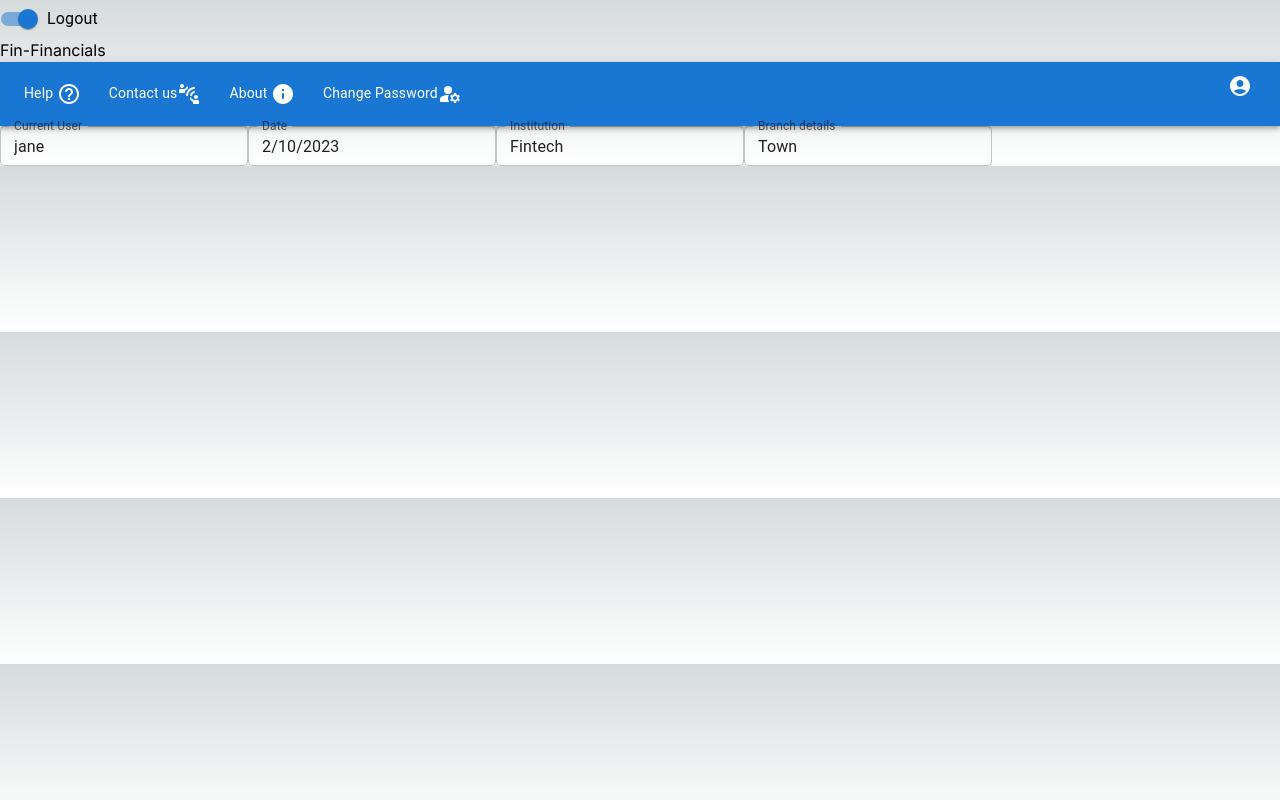
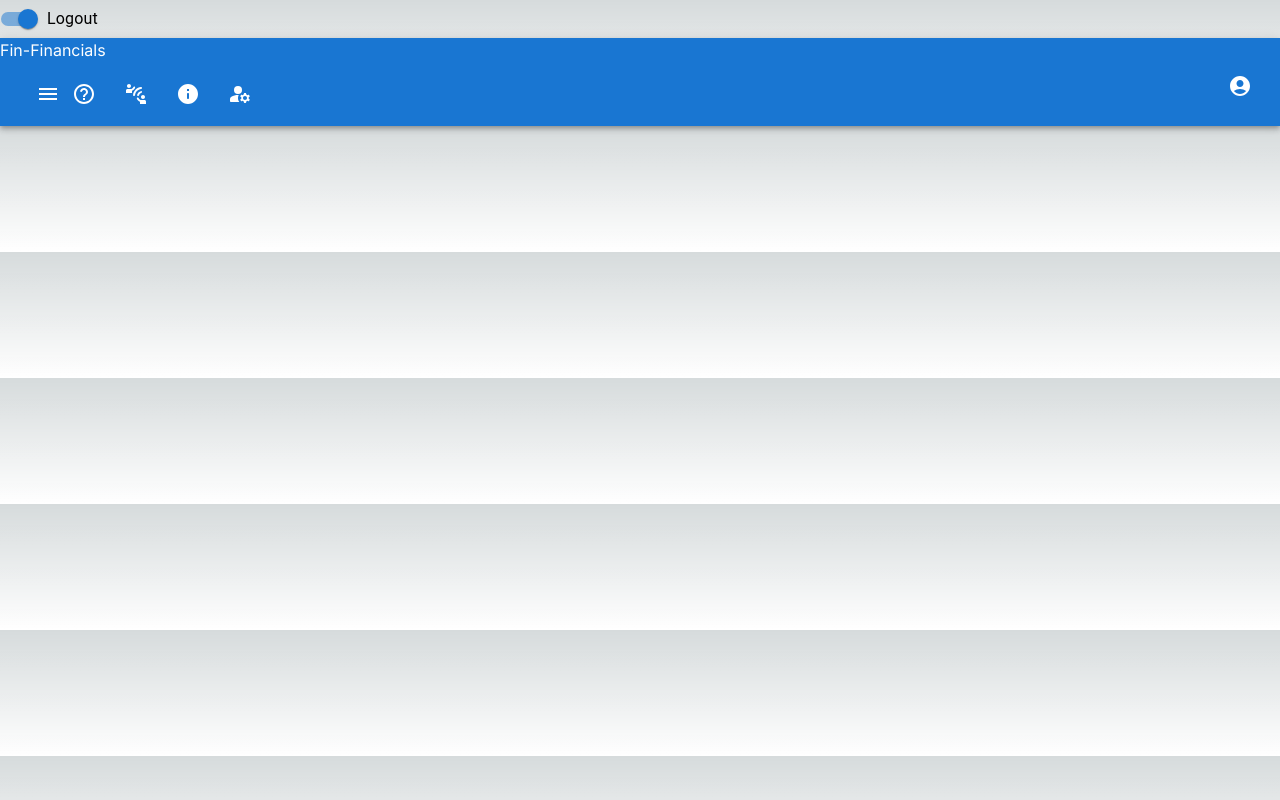
Before and after one commit to Mauryn7/fin-dashboard, a Next.js app: page / in a window 1280 px wide. Built offline with nearby package versions, Linux system fonts and the light colour scheme.

Commit message:
changes on the navbar

```diff
--- a/src/app/Navbar.tsx
+++ b/src/app/Navbar.tsx
@@ -18,6 +18,9 @@ import ConnectWithoutContactRoundedIcon from '@mui/icons-material/ConnectWithout
 import InfoRoundedIcon from '@mui/icons-material/InfoRounded';
 import ManageAccountsRoundedIcon from '@mui/icons-material/ManageAccountsRounded';
 
+import DeleteIcon from '@mui/icons-material/Delete';
+
+import Tooltip from '@mui/material/Tooltip';
 
 export default function Navbar() {
   const [auth, setAuth] = React.useState(true);
@@ -50,14 +53,27 @@ export default function Navbar() {
 
 
         />
-        Fin-Financials
+
       </FormGroup>
       <AppBar position="static"  >
+      Fin-Financials
         <Toolbar>
-
+          <Tooltip title= "Side bar">
+        <IconButton
+                size="large"
+                aria-label="account of current user"
+                aria-controls="menu-appbar"
+                aria-haspopup="true"
+                onClick={handleMenu}
+                color="inherit"
+              >
+                <MenuIcon />
+              </IconButton>
+              </Tooltip>
 
           <Typography fontSize={14}  component="div" >
-            Help <IconButton
+          <Tooltip title="Help" arrow className='text-blue'>
+            <IconButton
             size="large"
             edge="start"
             color="inherit"
@@ -65,11 +81,15 @@ export default function Navbar() {
             sx={{ mr: 2 }}
           >
             <HelpOutlineRoundedIcon />
+
           </IconButton>
+
+          </Tooltip>
 
           </Typography>
           <Typography fontSize={14} component="div" >
-            Contact us
+            <Tooltip title= "Contact us" arrow className= "text-blue">
+
           <IconButton
             size="large"
             edge="start"
@@ -79,10 +99,13 @@ export default function Navbar() {
           >
             <ConnectWithoutContactRoundedIcon/>
           </IconButton>
+          </Tooltip>
 
           </Typography>
           <Typography fontSize={14} component="div" >
-            About <IconButton
+            <Tooltip title= "About" arrow className= "text-blue">
+
+            <IconButton
             size="large"
             edge="start"
             color="inherit"
@@ -91,10 +114,11 @@ export default function Navbar() {
           >
             <InfoRoundedIcon />
           </IconButton>
+          </Tooltip>
 
           </Typography>
           <Typography  fontSize ={14} component="div" >
-            Change Password
+            <Tooltip title= "Change password" arrow className= "text-blue">
           <IconButton
             size="large"
             edge="start"
@@ -104,6 +128,7 @@ export default function Navbar() {
           >
             <ManageAccountsRoundedIcon />
           </IconButton>
+          </Tooltip>
 
           </Typography>
 
@@ -137,42 +162,13 @@ export default function Navbar() {
               >
                 <MenuItem onClick={handleClose}>Profile</MenuItem>
                 <MenuItem onClick={handleClose}>My account</MenuItem>
-                <MenuItem onClick={handleClose}>Dashboard</MenuItem>
                 <MenuItem onClick={handleClose}>Log out</MenuItem>
               </Menu>
             </div>
           )}
         </Toolbar>
 
-
       </AppBar>
-      <div>
-        <TextField
-          label="Current User"
-          id="outlined-size-small"
-          defaultValue="jane"
-          size="small"
-        />
-        <TextField
-          label="Date"
-          id="outlined-size-small"
-          defaultValue="2/10/2023"
-
-          size="small"
-        />
-        <TextField
-          label="Institution"
-          id="outlined-size-small"
-          defaultValue="Fintech"
-          size="small"
-        />
-        <TextField
-          label="Branch details"
-          id="outlined-size-small"
-          defaultValue="Town"
-          size="small"
-        />
-        </div>
 
     </Box>
   );
```
Also changed, not shown: src/app/cards.tsx (added).
